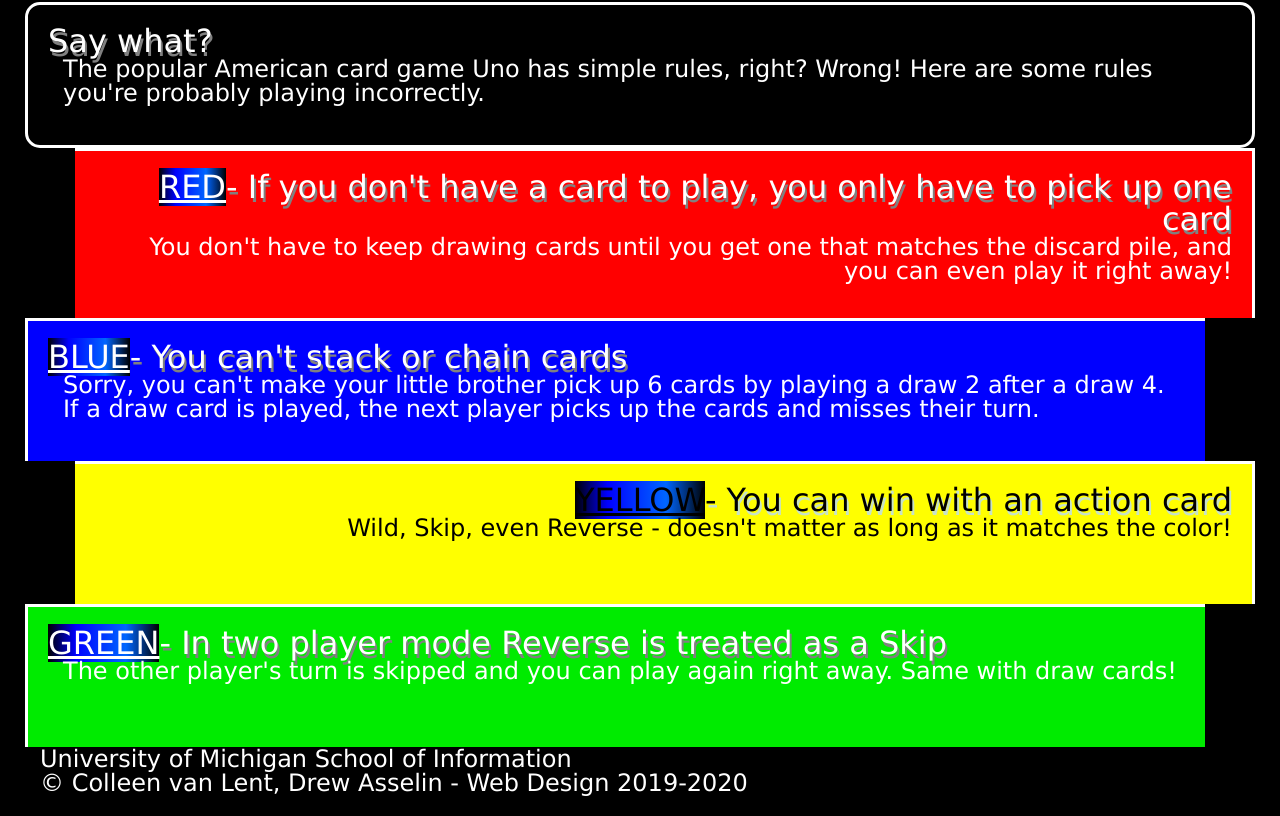
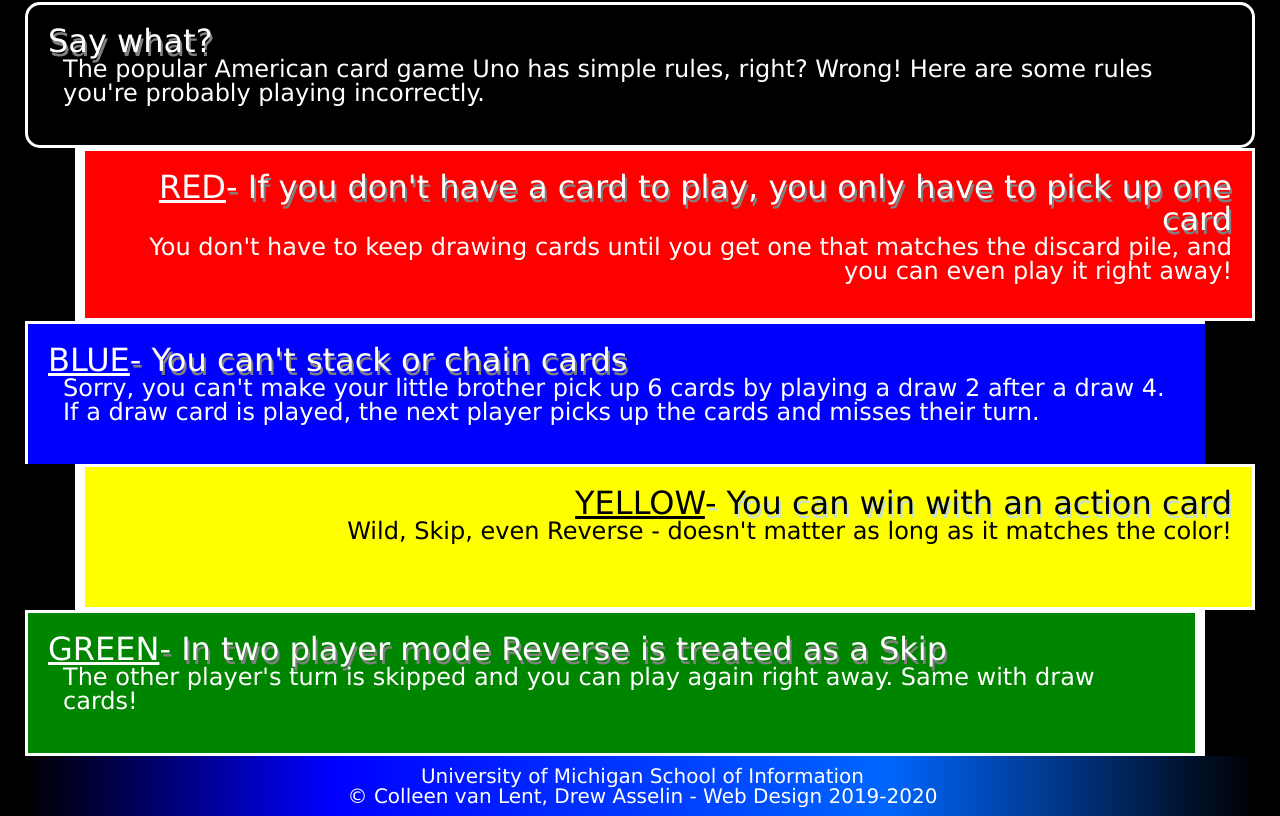
Before and after one commit to freyasun8/homework2-2022, a plain HTML site: page index.html in a window 1280 px wide. Shown: the part 418-1234 px from the top of the page. Drawn offline with Linux system fonts and the light colour scheme.

Commit message:
Add files via upload

```diff
--- a/css/style.css
+++ b/css/style.css
@@ -40,8 +40,8 @@ div{
     background-color: #ff0000;
     text-align:right;
     margin-left:50px;
-    border-bottom: 3px;
-    border-left:10px;
+    border-bottom: 3px solid #ffffff;
+    border-left:10px solid #ffffff;
 }
 .blue{
     background-color: #0000ff;
@@ -54,8 +54,8 @@ div{
     background-color: #ffff00;
     text-align: right;
     margin-left: 50px;
-    border-bottom: 3px;
-    border-left: 10px;
+    border-bottom: 3px solid #ffffff;
+    border-left: 10px solid #ffffff;
 }
 .yellow h2,
 .yellow p{
@@ -65,19 +65,22 @@ div{
     text-shadow: 2px 4px #c7e2c7;
 }
 .green{
-    background-color: #00EB00;
+    background-color: #008500;
     text-align: left;
     margin-right: 50px;
-    border-right: 10px;
-    border-bottom: 3px;
+    border-right: 10px solid #ffffff;
+    border-bottom: 3px solid #ffffff;
 }
 span{
     text-decoration: underline;
     text-transform: uppercase;
     text-shadow: none;
+}
+footer{
+    background-color: #000000;
     background: linear-gradient(90deg, #000000 0%, #0000FF 25%, #0066FF 70%, #000000 100%);
 }
-span p{
+footer p{
     font-size: 20px;
     text-align:center;
     padding-top:10px;
```
